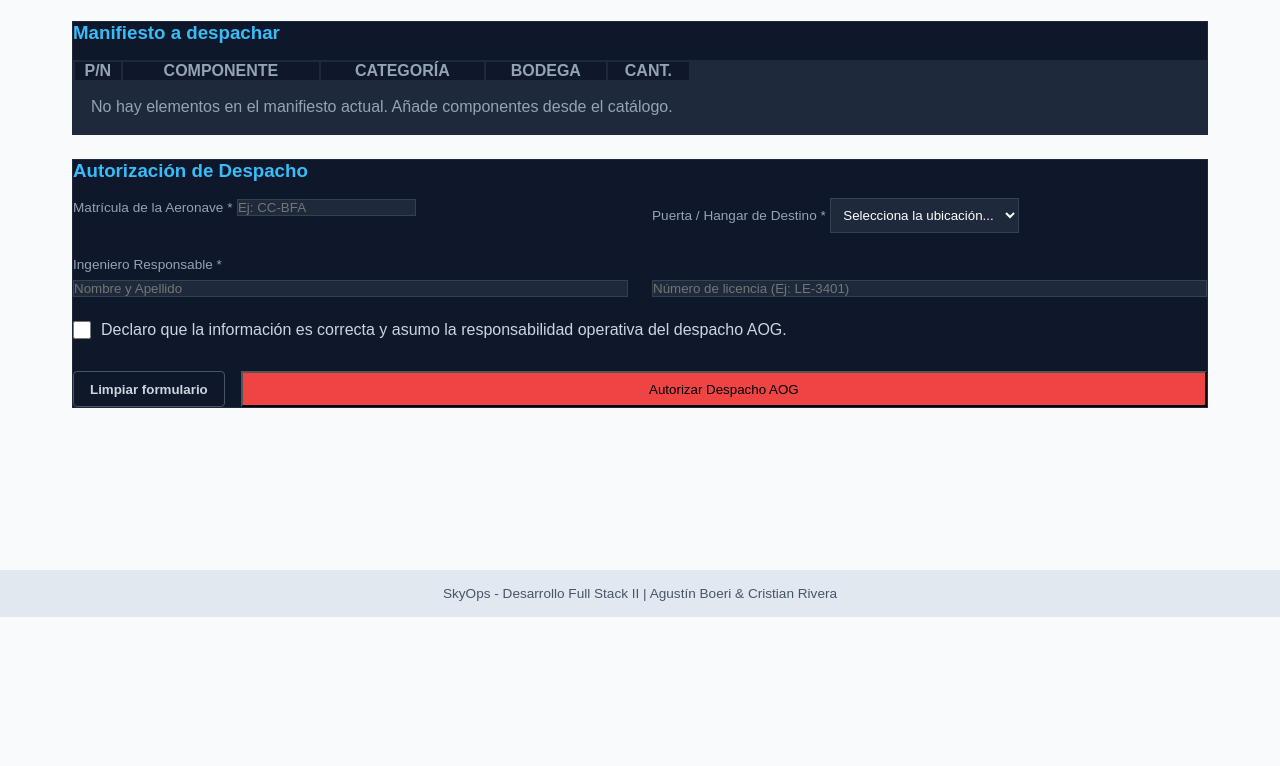
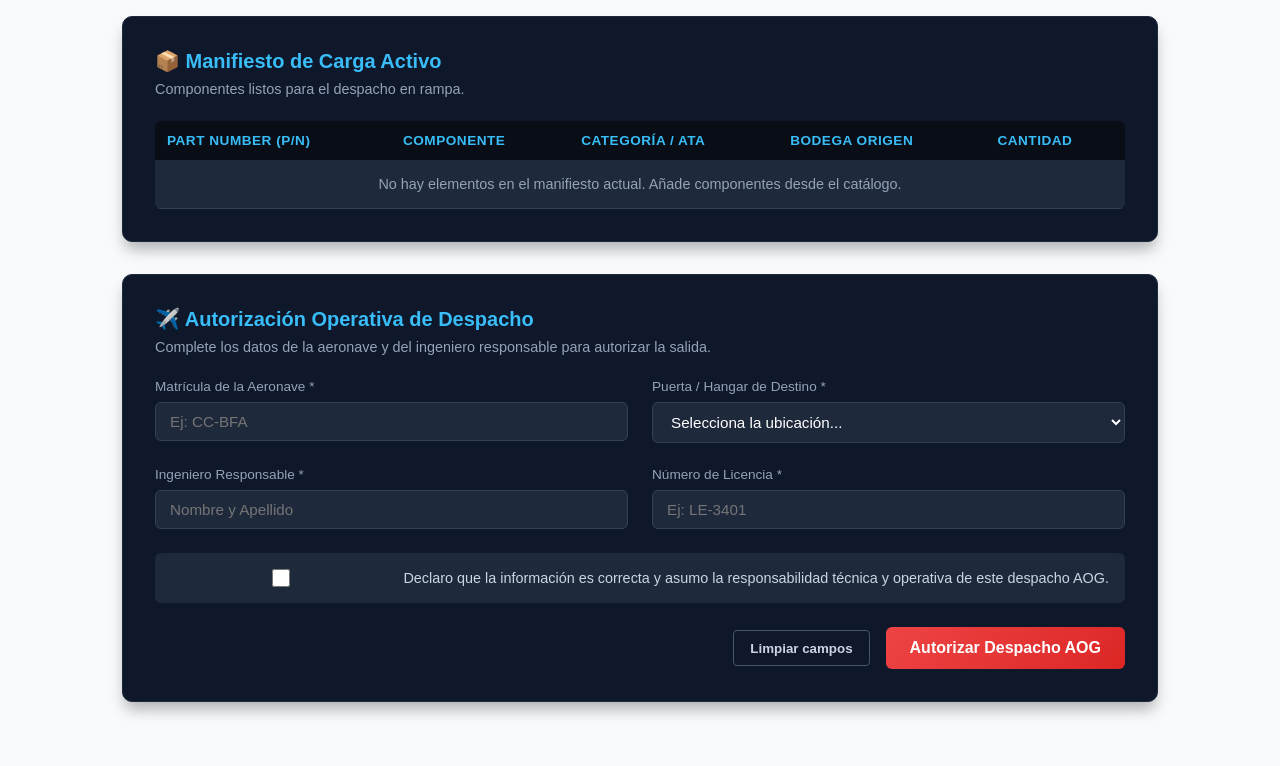
Before and after one commit to kr1ssk/SkyOpsV2, a plain HTML site: page despacho.html in a window 1280 px wide. Shown: the part 183-949 px from the top of the page. Before the commit the page ends 800 px from the top, so only its background shows below. Drawn offline with Linux system fonts and the light colour scheme.

Commit message:
fixeamos todo lo visual y bug al clickear botones

```diff
--- a/css/formularios.css
+++ b/css/formularios.css
@@ -1,3 +1,83 @@
+.caja-formulario {
+    background: var(--blanco);
+    padding: 1.5rem;
+    border-radius: 6px;
+    box-shadow: 0 2px 4px rgba(0,0,0,0.05);
+    margin-bottom: 1.5rem;
+}
+
+.grupo-inputs {
+    display: flex;
+    gap: 10px;
+    margin-top: 10px;
+    flex-wrap: wrap;
+}
+
+input, select, textarea {
+    padding: 8px;
+    border: 1px solid var(--borde);
+    border-radius: 4px;
+    flex: 1;
+    min-width: 200px;
+    font-size: 0.95rem;
+}
+
+textarea {
+    width: 100%;
+    resize: vertical;
+}
+
+.btn-principal {
+    background-color: var(--acento);
+    color: var(--blanco);
+    border: none;
+    padding: 8px 16px;
+    border-radius: 4px;
+    cursor: pointer;
+    font-weight: bold;
+}
+
+.btn-principal:hover {
+    background-color: #0369a1;
+}
+
+.btn-eliminar {
+    background-color: var(--peligro);
+    color: var(--blanco);
+    border: none;
+    padding: 5px 10px;
+    border-radius: 4px;
+    cursor: pointer;
+}
+
+.contenedor-tabla {
+    background: var(--blanco);
+    border-radius: 6px;
+    overflow: hidden;
+    box-shadow: 0 2px 4px rgba(0,0,0,0.05);
+}
+
+.tabla-custom {
+    width: 100%;
+    border-collapse: collapse;
+}
+
+.tabla-custom th, .tabla-custom td {
+    padding: 12px;
+    border-bottom: 1px solid #e2e8f0;
+    text-align: left;
+}
+
+.tabla-custom th {
+    background-color: #f1f5f9;
+}
+
+.grilla-tarjetas {
+    display: grid;
+    grid-template-columns: repeat(auto-fit, minmax(240px, 1fr));
+    gap: 15px;
+}
+
 .panel-filtros {
     background: #0f172a;
     border: 1px solid #1e293b;
@@ -152,3 +232,90 @@
 .btn-manifesto:hover {
     background-color: #ca8a04;
 }
+
+.seccion-oscura {
+    background: #0f172a;
+    border: 1px solid #1e293b;
+    border-radius: 10px;
+    padding: 2rem;
+    box-shadow: 0 10px 15px -3px rgba(0, 0, 0, 0.3);
+    margin-bottom: 2rem;
+}
+
+.titulo-seccion {
+    color: #38bdf8;
+    font-size: 1.25rem;
+    margin-bottom: 0.5rem;
+    display: flex;
+    align-items: center;
+    gap: 10px;
+}
+
+.subtitulo-seccion {
+    color: #94a3b8;
+    font-size: 0.9rem;
+    margin-bottom: 1.5rem;
+}
+
+.tabla-despacho {
+    width: 100%;
+    border-collapse: collapse;
+    background: #1e293b;
+    border-radius: 6px;
+    overflow: hidden;
+}
+
+.tabla-despacho th {
+    background: #090d16;
+    color: #38bdf8;
+    padding: 12px;
+    font-size: 0.85rem;
+    text-transform: uppercase;
+    letter-spacing: 0.5px;
+    text-align: left;
+}
+
+.tabla-despacho td {
+    padding: 12px;
+    border-bottom: 1px solid #334155;
+    color: #f1f5f9;
+    font-size: 0.9rem;
+}
+
+.input-custom {
+    background: #1e293b !important;
+    border: 1px solid #334155 !important;
+    color: white !important;
+    padding: 10px 14px !important;
+    border-radius: 6px !important;
+    font-size: 0.95rem !important;
+    width: 100%;
+}
+
+.input-custom:focus {
+    border-color: #38bdf8 !important;
+    outline: none;
+    box-shadow: 0 0 0 2px rgba(56, 189, 248, 0.2);
+}
+
+.grid-2 {
+    display: grid;
+    grid-template-columns: repeat(auto-fit, minmax(280px, 1fr));
+    gap: 1.5rem;
+}
+
+.btn-autorizar {
+    background: linear-gradient(135deg, #ef4444, #dc2626);
+    color: white;
+    border: none;
+    padding: 12px 24px;
+    border-radius: 6px;
+    font-weight: bold;
+    cursor: pointer;
+    font-size: 1rem;
+    transition: opacity 0.2s;
+}
+
+.btn-autorizar:hover {
+    opacity: 0.9;
+}
--- a/despacho.html
+++ b/despacho.html
@@ -15,32 +15,34 @@
         </div>
         <nav>
             <a href="index.html">Inicio</a>
+            <a href="proyecto.html">Proyecto</a>
             <a href="catalogo.html">Catálogo</a>
             <a href="manifiesto.html">Manifiesto</a>
             <a href="despacho.html" class="activo">Despacho AOG</a>
             <a href="bitacora.html">Bitácora</a>
             <a href="flota.html">Flota</a>
-            <a href="proyecto.html">Proyecto</a>
             <a href="contacto.html">Contacto</a>
         </nav>
     </header>
 
-    <main class="contenedor" style="max-width: 1200px;">
-        <h2>Despacho de Urgencia AOG</h2>
-        <p style="color: #64748b; margin-bottom: 1.5rem;">Equivalente funcional al checkout de una tienda online. Valida la matrícula de la aeronave y la puerta o hangar de destino; el "pago" es la autorización operativa del despacho.</p>
+    <main class="contenedor" style="max-width: 1100px;">
+        <div style="margin-bottom: 2rem;">
+            <h2>Despacho de Urgencia AOG</h2>
+            <p style="color: #64748b; margin-top: 5px;">Módulo de validación operativa y despacho de componentes aeronáuticos críticos hacia plataforma.</p>
+        </div>
 
-        <!-- Resumen del Manifiesto Activo -->
-        <div class="caja-formulario" style="background: #0f172a; color: white; border: 1px solid #1e293b;">
-            <h3 style="margin-bottom: 1rem; color: #38bdf8;">Manifiesto a despachar</h3>
-            <div class="contenedor-tabla" style="background: #1e293b;">
-                <table class="tabla-custom" style="color: white;">
+        <div class="seccion-oscura">
+            <h3 class="titulo-seccion">📦 Manifiesto de Carga Activo</h3>
+            <p class="subtitulo-seccion">Componentes listos para el despacho en rampa.</p>
+            <div style="overflow-x: auto;">
+                <table class="tabla-despacho">
                     <thead>
-                        <tr style="background: #0f172a; color: #94a3b8;">
-                            <th>P/N</th>
-                            <th>COMPONENTE</th>
-                            <th>CATEGORÍA</th>
-                            <th>BODEGA</th>
-                            <th>CANT.</th>
+                        <tr>
+                            <th>Part Number (P/N)</th>
+                            <th>Componente</th>
+                            <th>Categoría / ATA</th>
+                            <th>Bodega Origen</th>
+                            <th>Cantidad</th>
                         </tr>
                     </thead>
                     <tbody id="tabla-despacho-body">
@@ -50,18 +52,18 @@
             </div>
         </div>
 
-        <!-- Formulario de Autorización -->
-        <form id="form-despacho" class="caja-formulario" style="background: #0f172a; color: white; border: 1px solid #1e293b; margin-top: 1.5rem;">
-            <h3 style="color: #38bdf8; margin-bottom: 1rem;">Autorización de Despacho</h3>
+        <form id="form-despacho" class="seccion-oscura">
+            <h3 class="titulo-seccion">✈️ Autorización Operativa de Despacho</h3>
+            <p class="subtitulo-seccion">Complete los datos de la aeronave y del ingeniero responsable para autorizar la salida.</p>
 
-            <div style="display: grid; grid-template-columns: 1fr 1fr; gap: 1.5rem;">
-                <div class="grupo-inputs" style="flex-direction: column;">
-                    <label style="color: #94a3b8; font-size: 0.85rem;">Matrícula de la Aeronave *</label>
-                    <input type="text" id="despacho-matricula" placeholder="Ej: CC-BFA" required style="background: #1e293b; color: white; border: 1px solid #334155;">
+            <div class="grid-2" style="margin-bottom: 1.5rem;">
+                <div>
+                    <label style="color: #94a3b8; font-size: 0.85rem; display: block; margin-bottom: 0.5rem;">Matrícula de la Aeronave *</label>
+                    <input type="text" id="despacho-matricula" placeholder="Ej: CC-BFA" class="input-custom" required>
                 </div>
-                <div class="grupo-inputs" style="flex-direction: column;">
-                    <label style="color: #94a3b8; font-size: 0.85rem;">Puerta / Hangar de Destino *</label>
-                    <select id="despacho-destino" required style="background: #1e293b; color: white; border: 1px solid #334155; padding: 8px;">
+                <div>
+                    <label style="color: #94a3b8; font-size: 0.85rem; display: block; margin-bottom: 0.5rem;">Puerta / Hangar de Destino *</label>
+                    <select id="despacho-destino" class="input-custom" required>
                         <option value="">Selecciona la ubicación...</option>
                         <option value="Puerta 9">Puerta 9</option>
                         <option value="Puerta 14">Puerta 14</option>
@@ -71,24 +73,27 @@
                 </div>
             </div>
 
-            <div style="margin-top: 1.5rem;">
-                <label style="color: #94a3b8; font-size: 0.85rem; display: block; margin-bottom: 0.5rem;">Ingeniero Responsable *</label>
-                <div style="display: grid; grid-template-columns: 1fr 1fr; gap: 1.5rem;">
-                    <input type="text" id="despacho-ingeniero" placeholder="Nombre y Apellido" required style="background: #1e293b; color: white; border: 1px solid #334155;">
-                    <input type="text" id="despacho-licencia" placeholder="Número de licencia (Ej: LE-3401)" required style="background: #1e293b; color: white; border: 1px solid #334155;">
+            <div class="grid-2" style="margin-bottom: 1.5rem;">
+                <div>
+                    <label style="color: #94a3b8; font-size: 0.85rem; display: block; margin-bottom: 0.5rem;">Ingeniero Responsable *</label>
+                    <input type="text" id="despacho-ingeniero" placeholder="Nombre y Apellido" class="input-custom" required>
+                </div>
+                <div>
+                    <label style="color: #94a3b8; font-size: 0.85rem; display: block; margin-bottom: 0.5rem;">Número de Licencia *</label>
+                    <input type="text" id="despacho-licencia" placeholder="Ej: LE-3401" class="input-custom" required>
                 </div>
             </div>
 
-            <div style="margin-top: 1.5rem;">
-                <label style="display: flex; align-items: center; gap: 10px; cursor: pointer; color: #cbd5e1;">
-                    <input type="checkbox" id="check-autorizacion" required style="width: 18px; height: 18px;">
-                    Declaro que la información es correcta y asumo la responsabilidad operativa del despacho AOG.
+            <div style="margin: 1.5rem 0; background: #1e293b; padding: 1rem; border-radius: 6px;">
+                <label style="display: flex; align-items: center; gap: 12px; cursor: pointer; color: #cbd5e1; font-size: 0.9rem;">
+                    <input type="checkbox" id="check-autorizacion" required style="width: 18px; height: 18px; accent-color: #38bdf8;">
+                    Declaro que la información es correcta y asumo la responsabilidad técnica y operativa de este despacho AOG.
                 </label>
             </div>
 
-            <div style="display: flex; gap: 1rem; margin-top: 2rem;">
-                <button type="button" class="btn-secundario" onclick="document.getElementById('form-despacho').reset()">Limpiar formulario</button>
-                <button type="submit" class="btn-principal" style="background: #ef4444; flex: 1;">Autorizar Despacho AOG</button>
+            <div style="display: flex; gap: 1rem; justify-content: flex-end; align-items: center;">
+                <button type="button" class="btn-secundario" onclick="document.getElementById('form-despacho').reset()">Limpiar campos</button>
+                <button type="submit" class="btn-autorizar">Autorizar Despacho AOG</button>
             </div>
         </form>
     </main>
```
Also changed, not shown: bitacora.html (+3 -2 lines), catalogo.html (+3 -3 lines), flota.html (+3 -2 lines), index.html (+3 -2 lines), manifiesto.html (+3 -2 lines), proyecto.html (+3 -2 lines).
